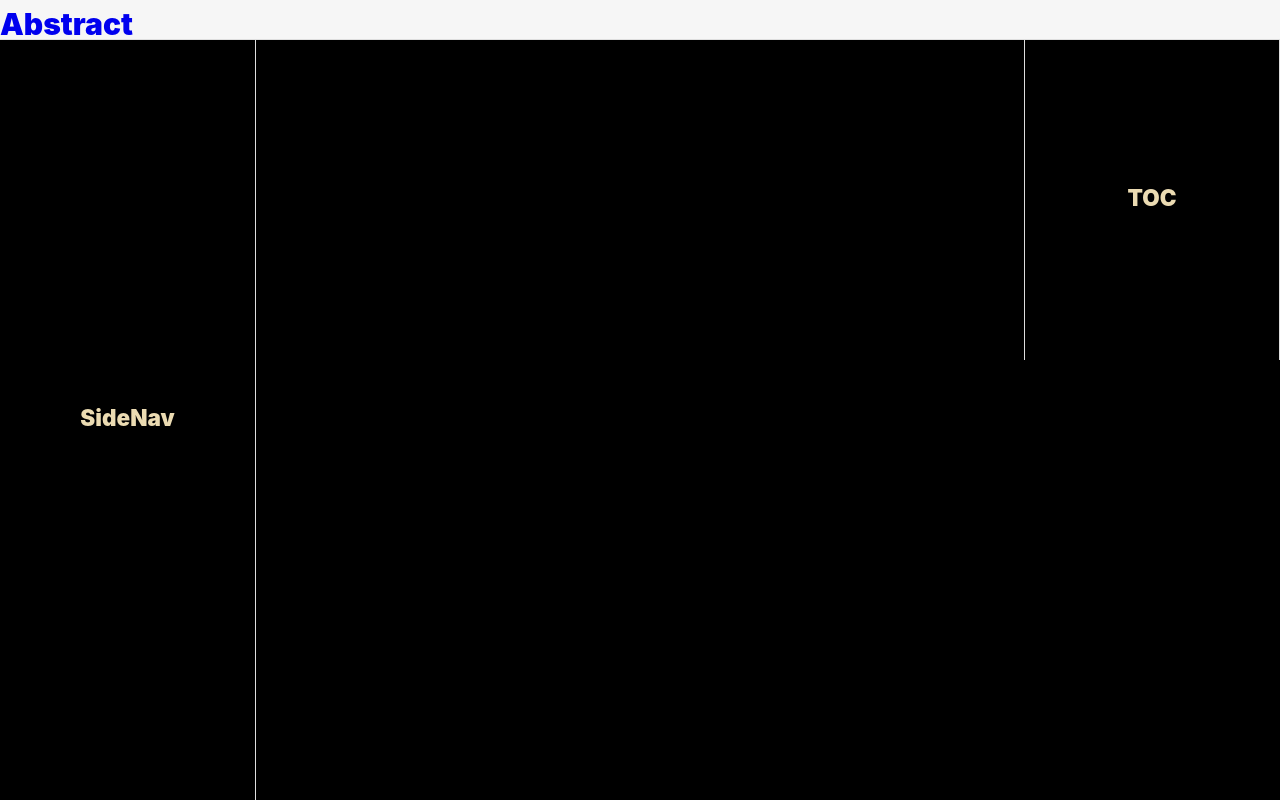
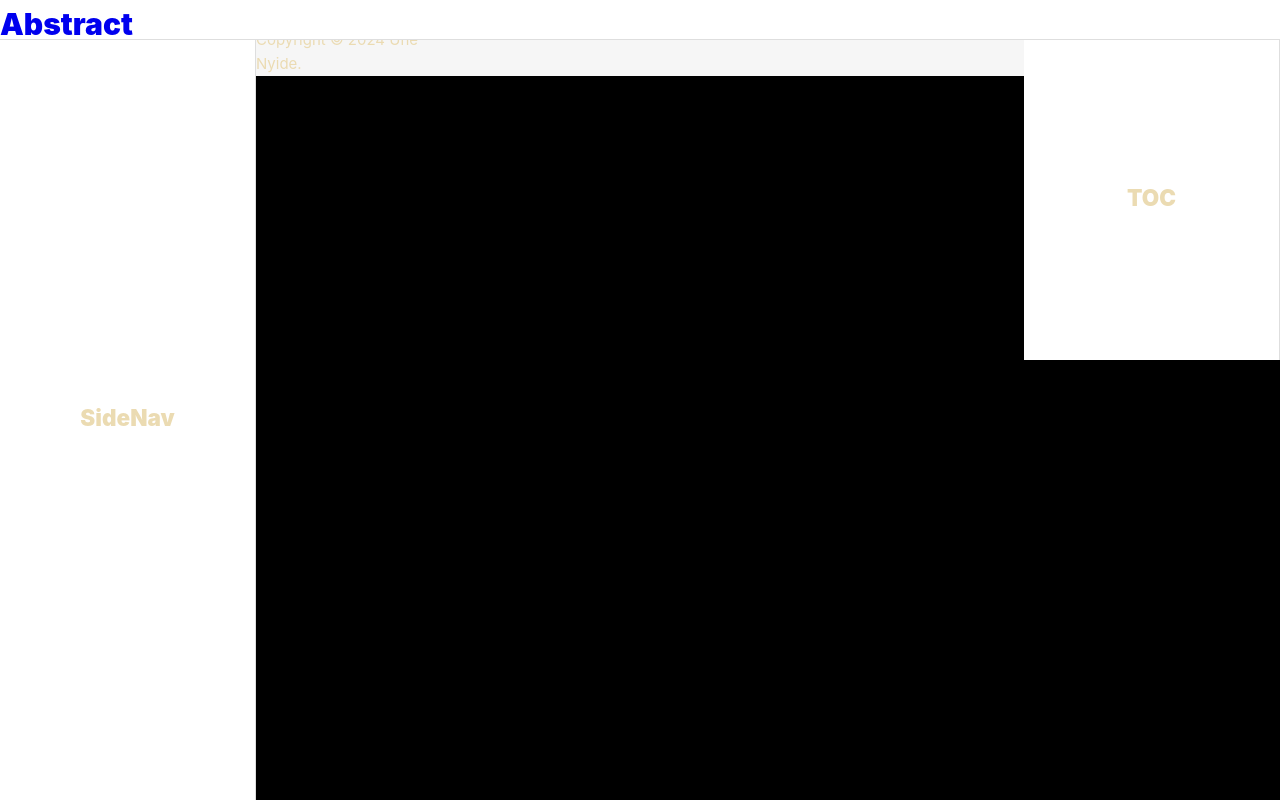
Before and after one commit to Unomars4/abstract, a Vue app: page / in a window 1280 px wide. Built offline with nearby package versions, Linux system fonts and the light colour scheme.

Commit message:
adjust layout of site

```diff
--- a/src/App.vue
+++ b/src/App.vue
@@ -3,7 +3,6 @@ import { RouterView } from 'vue-router'
 </script>
 
 <template>
-
   <header>
     <a href="/">
       <h1>Abstract</h1>
@@ -18,12 +17,17 @@ import { RouterView } from 'vue-router'
 
   <main>
     <RouterView />
+    <footer>
+      <div class="footer-content">
+        <h3>Abstract</h3>
+        <p>Copyright © 2024 Une Nyide.</p>
+      </div>
+    </footer>
   </main>
 
   <aside class="toc">
     <h1>TOC</h1>
   </aside>
-
 </template>
 
 <style scoped>
@@ -31,9 +35,11 @@ import { RouterView } from 'vue-router'
 header,
 .toc {
   position: fixed;
+  background: white;
 }
 
-h1 {
+h1,
+h3 {
   font-weight: 900;
 }
 
@@ -42,8 +48,8 @@ h1 {
 }
 
 .toc {
-  border-left: 1px solid var(--gray-3);
   height: 45%;
+  width: 20%;
   right: 0;
   top: 0;
 }
@@ -63,16 +69,18 @@ aside h1 {
 
 main {
   height: 100%;
-  width: 100vw;
-  display: flex;
+  width: 80%;
+  float: right;
 }
 
+footer {
+  background: var(--gray-4);
+}
 
 header {
   z-index: 2;
   height: 5vh;
   width: 100%;
   border-bottom: solid var(--gray-3) 1px;
-  background: var(--gray-4);
 }
 </style>
```
